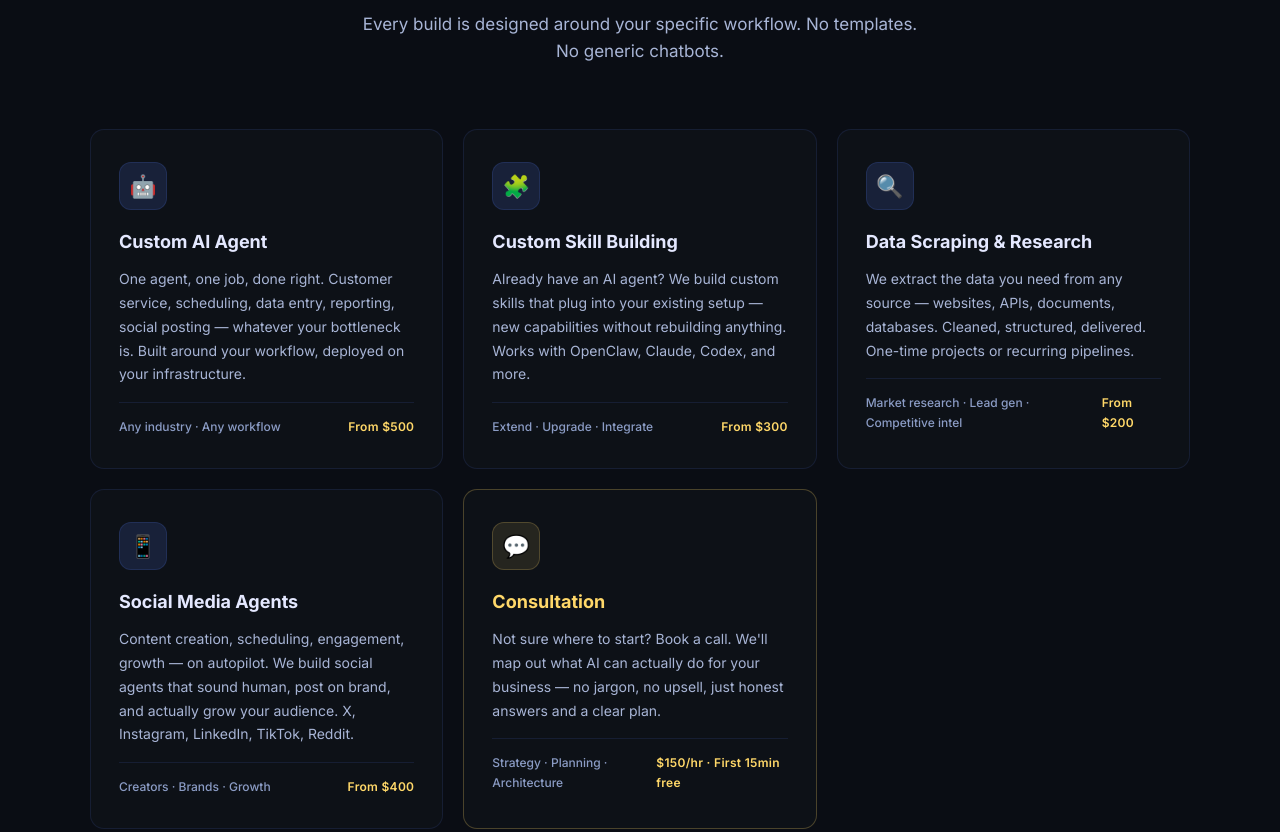
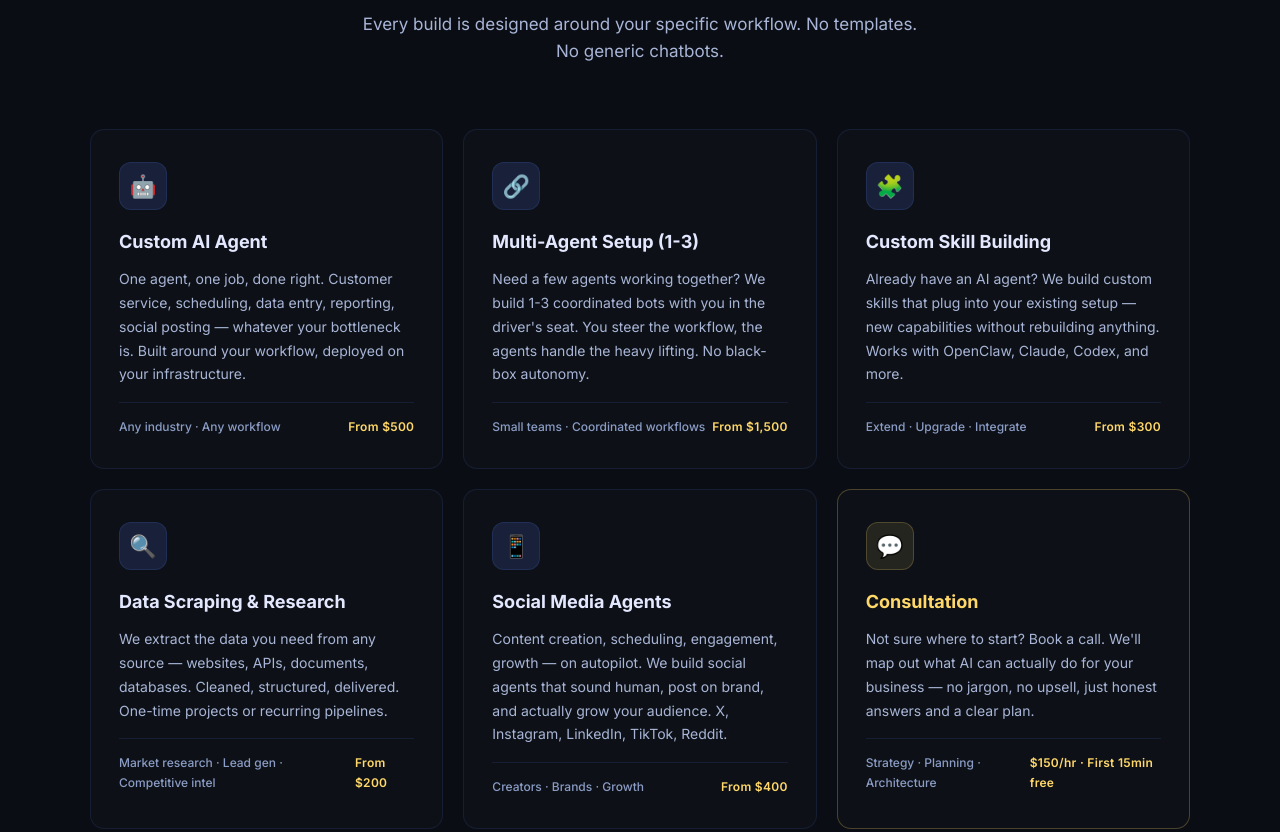
Before and after one commit to TheRefreshCNFT/webot-site, a plain HTML site: page index.html in a window 1280 px wide. Shown: the part 1966-2798 px from the top of the page. Drawn offline with Linux system fonts and the light colour scheme.

Commit message:
add multi-agent setup (1-3) with human coordination back to services

```diff
--- a/index.html
+++ b/index.html
@@ -1226,6 +1226,16 @@
         </div>
 
         <div class="service-card fade-in">
+          <div class="service-icon">🔗</div>
+          <div class="service-title">Multi-Agent Setup (1-3)</div>
+          <div class="service-desc">Need a few agents working together? We build 1-3 coordinated bots with you in the driver's seat. You steer the workflow, the agents handle the heavy lifting. No black-box autonomy.</div>
+          <div class="service-footer">
+            <span class="service-tag">Small teams · Coordinated workflows</span>
+            <span class="service-price">From $1,500</span>
+          </div>
+        </div>
+
+        <div class="service-card fade-in">
           <div class="service-icon">🧩</div>
           <div class="service-title">Custom Skill Building</div>
           <div class="service-desc">Already have an AI agent? We build custom skills that plug into your existing setup — new capabilities without rebuilding anything. Works with OpenClaw, Claude, Codex, and more.</div>
@@ -1484,6 +1494,7 @@
         <ul>
           <li><a href="#services">Custom AI Agents</a></li>
 
+          <li><a href="#services">Multi-Agent Setup</a></li>
           <li><a href="#services">Custom Skills</a></li>
           <li><a href="#services">Social Media Agents</a></li>
           <li><a href="#services">Data Scraping</a></li>
```
